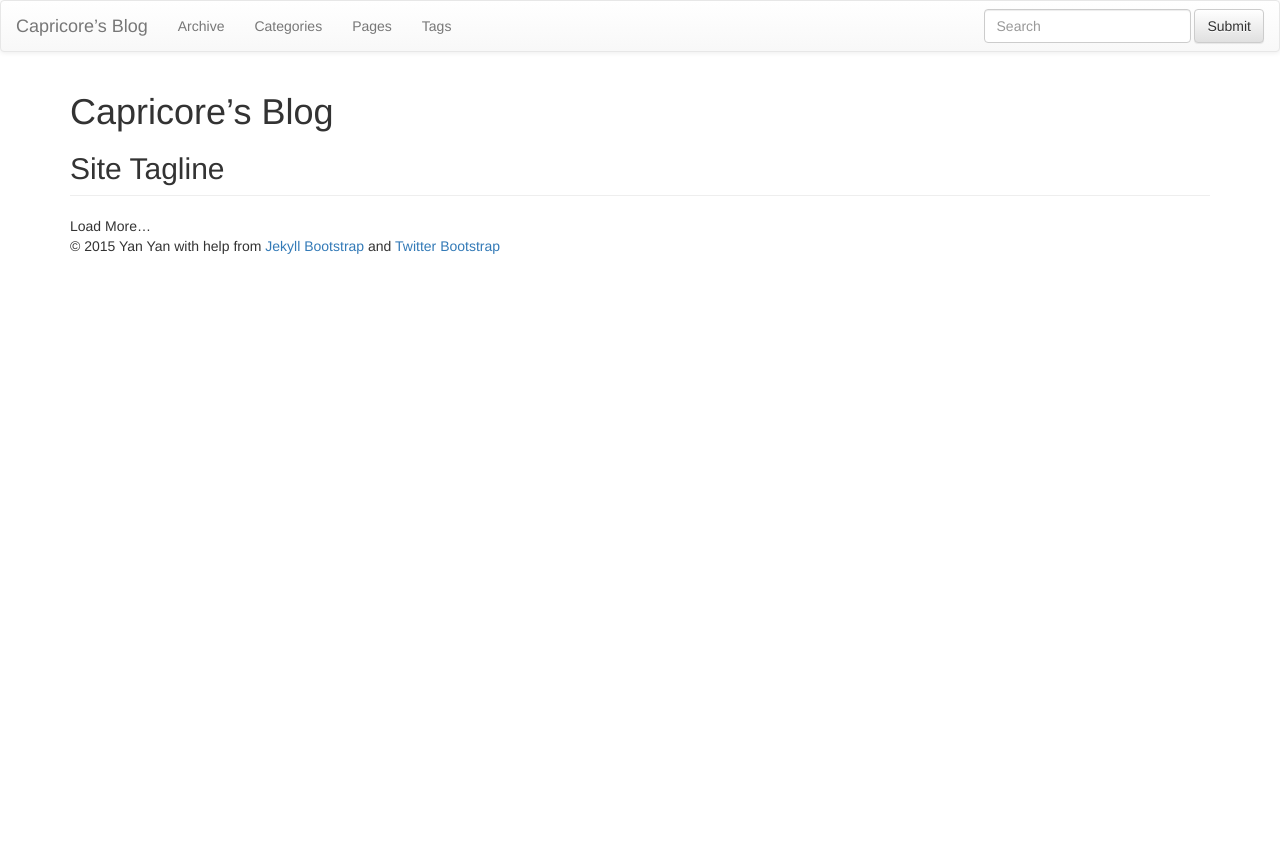
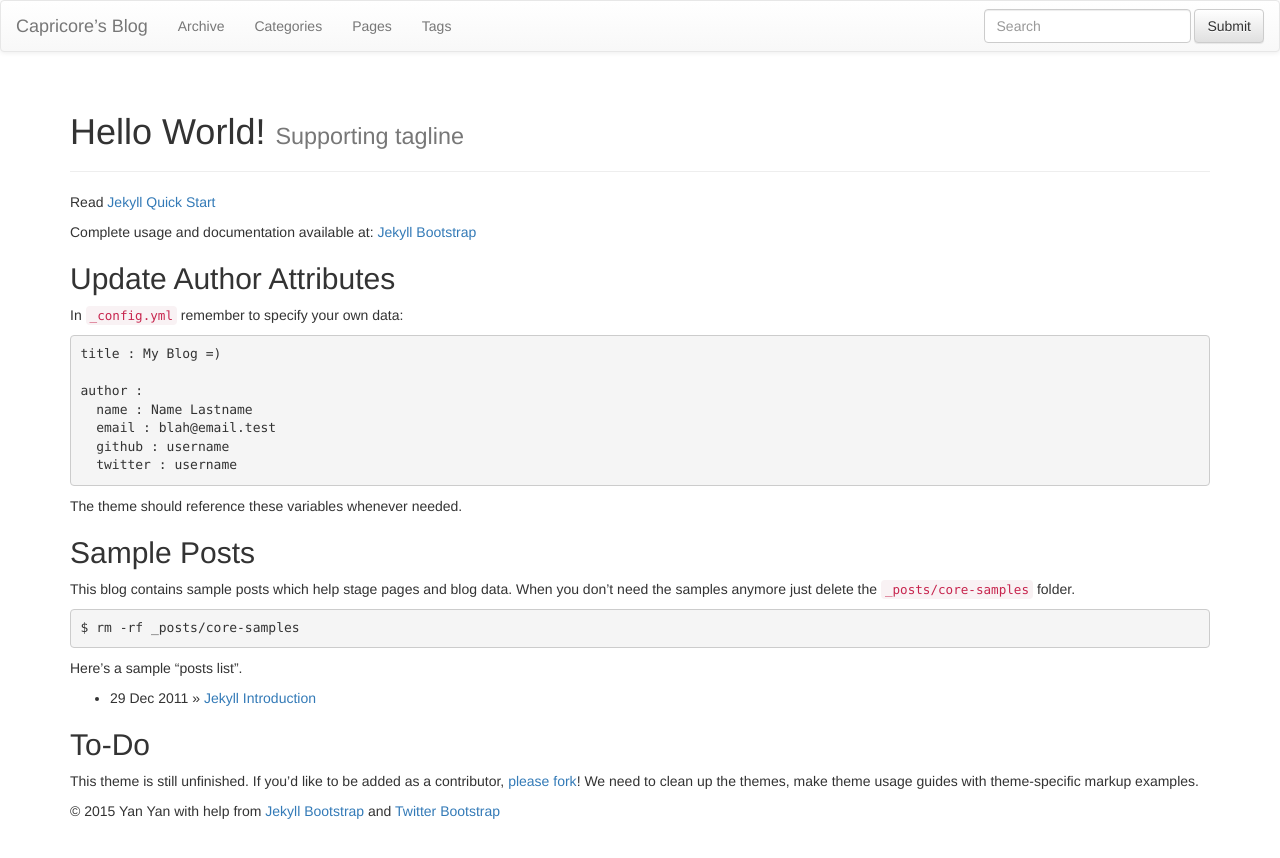
Before and after one commit to capricore/capricore.github.com, a Jekyll site: the page built from index.md, in a window 1280 px wide. Shown: the top 858 px of the page. Built offline with Jekyll 4.4.1, drawn with Linux system fonts in a browser that asks for light colours; nearby versions of some CDN libraries; library files that are not in the unit come from our copies.

Commit message:
Update index.md

```diff
--- a/index.md
+++ b/index.md
@@ -1,50 +1,44 @@
 ---
-layout: default
-group: home
+layout: page
+title: Hello World!
+tagline: Supporting tagline
 ---
 {% include JB/setup %}
-<div class="page-title-inline">
-	{% if page.group == 'home' %}
-	<h1>{{ site.title }} </h1>
-	{% if site.tagline %}<h2>{{ site.tagline }}</h2>{% endif %}
-	{% else %}
-	<h1>{{ page.title }} </h1>
-	{% if page.tagline %}<h2>{{ page.tagline }}</h2>{% endif %}
-	{% endif %}
-</div>
-<div class="cont932">
-	<hr style="margin-top: 0;">
-	<div id="journal-articles-block">
-	{% for post in paginator.posts %}
-		<div class="journal-article">
-			<div class="journal-post-info">
-				{% assign categories_list = post.categories %}
-				{% assign category = categories_list.first %}
-				{% include themes/Snail/category.html %}
-				{% assign categories_list = nil %}
-			</div>
-			<div class="journal-body">
-				<h1 class="journal-title"><a href="{{ post.url }}">{{ post.title }}</a><span class="author">{{ post.tagline }}</span></h1>
-				{% case site.excerpt %}
-				{% when "truncate_words" %}
-				<span class="teaser"><p>{{ post.content | strip_html | truncatewords: 20 }}</p>
-				{% when "teaser" %}
-				<span class="teaser">{{ post.content  | split:'<!--more-->' | first }}
-				{% endcase %}
-				</span>
-				<span class="readmore"><a href="{{ post.url }}">Read More</a></span>
-			</div>
-		</div>
-		<div class="clearboth"></div>
-		{% endfor %}
-	</div>
-	{% if paginator.next_page  %}
-	<div id="journal-arrows-cont">
-			<a href="{{ paginator.next_page_path }}" class="journal-arrow ja-forward"></a>
-	</div>
-	{% endif %}
-	<div class="clearboth"></div>
-	<div id="journal-loadmore">Load More…</div>
-	<div class="clearboth"></div>
-</div>
-<div class="clearboth"></div>
+
+Read [Jekyll Quick Start](http://jekyllbootstrap.com/usage/jekyll-quick-start.html)
+
+Complete usage and documentation available at: [Jekyll Bootstrap](http://jekyllbootstrap.com)
+
+## Update Author Attributes
+
+In `_config.yml` remember to specify your own data:
+
+    title : My Blog =)
+
+    author :
+      name : Name Lastname
+      email : blah@email.test
+      github : username
+      twitter : username
+
+The theme should reference these variables whenever needed.
+
+## Sample Posts
+
+This blog contains sample posts which help stage pages and blog data.
+When you don't need the samples anymore just delete the `_posts/core-samples` folder.
+
+    $ rm -rf _posts/core-samples
+
+Here's a sample "posts list".
+
+<ul class="posts">
+  {% for post in site.posts %}
+    <li><span>{{ post.date | date_to_string }}</span> &raquo; <a href="{{ BASE_PATH }}{{ post.url }}">{{ post.title }}</a></li>
+  {% endfor %}
+</ul>
+
+## To-Do
+
+This theme is still unfinished. If you'd like to be added as a contributor, [please fork](http://github.com/plusjade/jekyll-bootstrap)!
+We need to clean up the themes, make theme usage guides with theme-specific markup examples.
```
